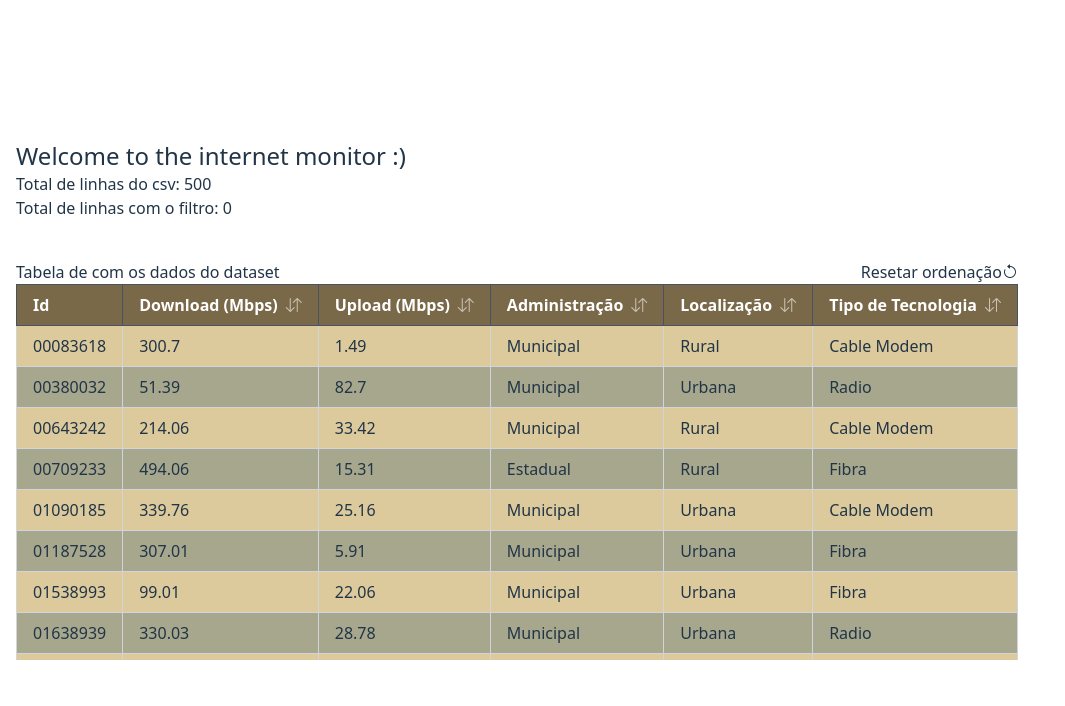
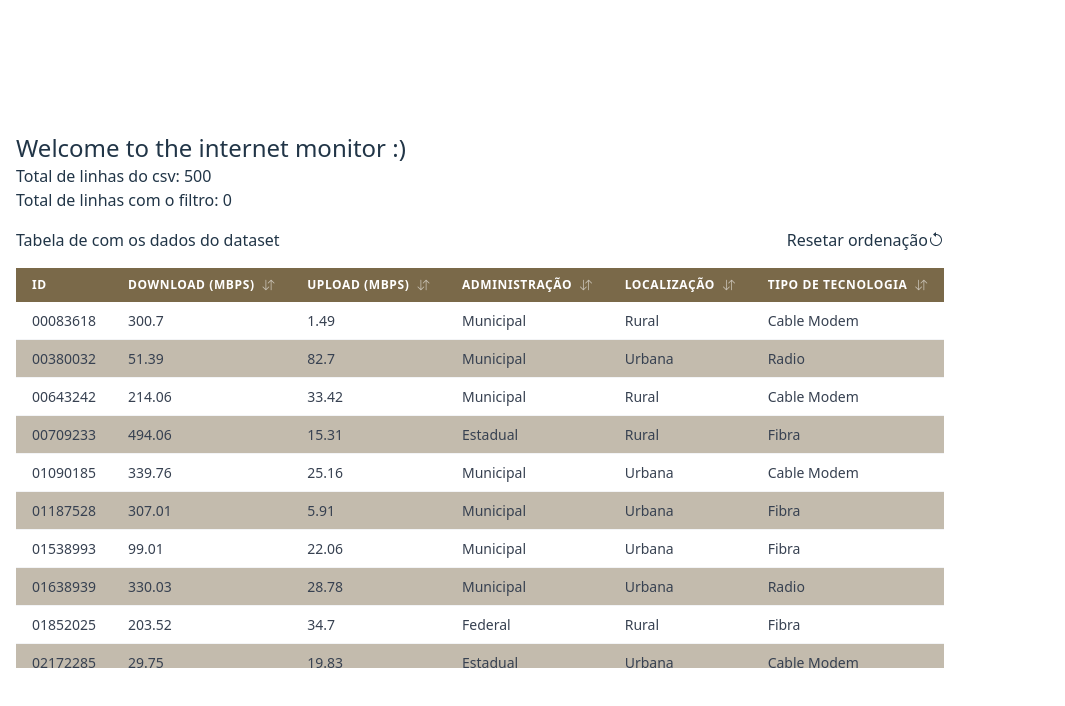
Before and after one commit to isabellacpmelo/the-internet-monitor, a React (Vite) app: page / in a window 1280 px wide. Shown: the top 706 px of the page, without its empty margins (0-1065 px from the left). Built offline with nearby package versions, Linux system fonts and the light colour scheme.

Commit message:
feat: enhance DatasetTable styling and add fade-in animation

```diff
--- a/src/components/DatasetTable/index.css
+++ b/src/components/DatasetTable/index.css
@@ -2,47 +2,82 @@
   overflow-x: auto;
   max-height: 400px;
   overflow-y: auto;
+  background: white;
 }
 
 .dataset-table {
-  min-width: 100%;
-  border-collapse: collapse;
-  border: 1px solid #475364;
+  width: 100%;
+  border-collapse: separate;
+  border-spacing: 0;
+  background: white;
 }
 
 .dataset-table thead {
-  background-color: #7a6949;
-  color: #ffffff;
+  background: #7a6949;
+  position: sticky;
+  top: 0;
+  z-index: 10;
 }
 
 .dataset-table th {
-  border: 1px solid #475364;
   padding: 0.5rem 1rem;
   text-align: left;
   font-weight: 600;
+  font-size: 0.75rem;
+  color: white;
+  text-transform: uppercase;
+  letter-spacing: 0.05em;
 }
 
 .dataset-table td {
-  border: 1px solid #d1d5db;
   padding: 0.5rem 1rem;
+  border-bottom: 1px solid #f3f4f6;
+  font-size: 0.875rem;
+  color: #374151;
 }
 
 .dataset-table tbody tr {
-  transition: background-color 0.2s ease;
+  transition: all 0.2s ease;
 }
 
 .dataset-table tbody tr:nth-child(even) {
-  background-color: #a7a78e;
+  background-color: #7a694973;
 }
 
-.dataset-table tbody tr:nth-child(even):hover {
-  background-color: #b5bba5;
+.dataset-table tbody tr:hover {
+  background-color: #7a69493b;
 }
 
-.dataset-table tbody tr:nth-child(odd) {
-  background-color: #ddca9c;
+/* Scrollbar personalizada */
+.dataset-table-container::-webkit-scrollbar {
+  width: 4px;
+  height: 10px;
 }
 
-.dataset-table tbody tr:nth-child(odd):hover {
-  background-color: #b5bba5;
+.dataset-table-container::-webkit-scrollbar-track {
+  background: #7a694973;
 }
+
+.dataset-table-container::-webkit-scrollbar-thumb {
+  background: #7a6949;
+}
+
+.dataset-table-container::-webkit-scrollbar-thumb:hover {
+  background: #967029;
+}
+
+/* Temporary animation */
+@keyframes fadeInUp {
+  from {
+    opacity: 0;
+    transform: translateY(20px);
+  }
+  to {
+    opacity: 1;
+    transform: translateY(0);
+  }
+}
+
+.dataset-table-container {
+  animation: fadeInUp 0.6s ease-out;
+}
--- a/src/components/DatasetTable/index.tsx
+++ b/src/components/DatasetTable/index.tsx
@@ -40,8 +40,8 @@ export function DatasetTable({ dataset }: DatasetTableProps) {
   }
 
   return (
-    <div className='dataset-table-container mt-10'>
-      <div className='w-full flex justify-between'>
+  <div>
+    <div className='w-full flex justify-between my-4'>
         <h3>Tabela de com os dados do dataset</h3>
         <button
           type='button'
@@ -53,6 +53,7 @@ export function DatasetTable({ dataset }: DatasetTableProps) {
           <i className='bi bi-arrow-counterclockwise' />
         </button>
       </div>
+    <div className='dataset-table-container'>
       <table className="dataset-table">
         <thead>
           <tr>
@@ -118,5 +119,6 @@ export function DatasetTable({ dataset }: DatasetTableProps) {
         </tbody>
       </table>
     </div>
+  </div>
   )
 }
--- a/src/components/TableHeadButton/index.tsx
+++ b/src/components/TableHeadButton/index.tsx
@@ -23,6 +23,7 @@ export function TableHeadButton({
 
   return (
     <button
+    className='cursor-pointer'
       title='Reordenar'
       aria-label='Reordenar'
       type='button'
```
